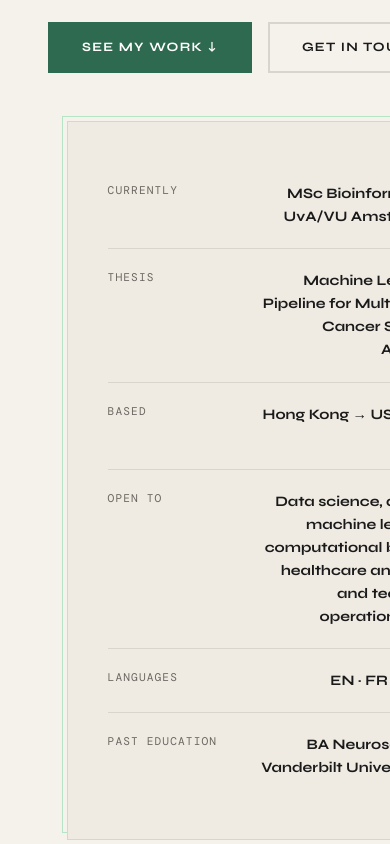
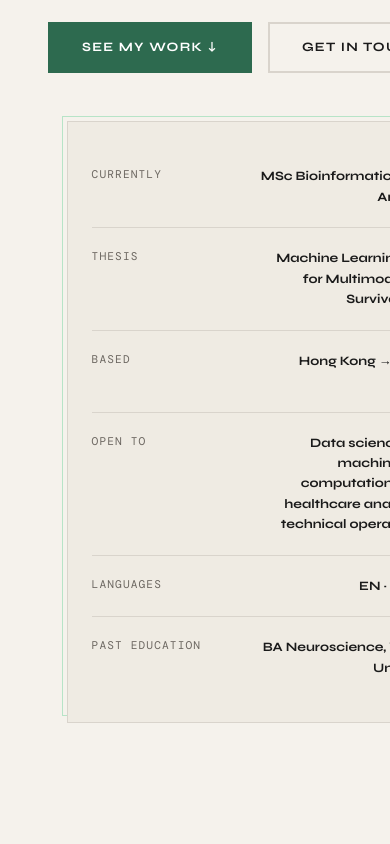
Before and after one commit to irizabara/irizabara.github.io, a website: page index.html in a window 390 px wide. Shown: the part 540-1384 px from the top of the page. Drawn offline with nearby package versions, Linux system fonts and the light colour scheme.

Commit message:
better mobile reading

```diff
--- a/css/style.css
+++ b/css/style.css
@@ -658,6 +658,9 @@
     .nav-links { gap: 1.5rem; }
     section { padding: 4rem 1.5rem; }
     .hero { grid-template-columns: 1fr; min-height: auto; }
+    .hero-card { padding: 1.5rem; }
+    .stat-value { font-size: 0.8rem; }
+    .hero-bg-text { display: none; }
     .hero-left { padding: 7rem 1.5rem 3rem; }
     .hero-right { padding: 0 1.5rem 4rem; }
     .about-grid { grid-template-columns: 1fr; gap: 3rem; }
```
